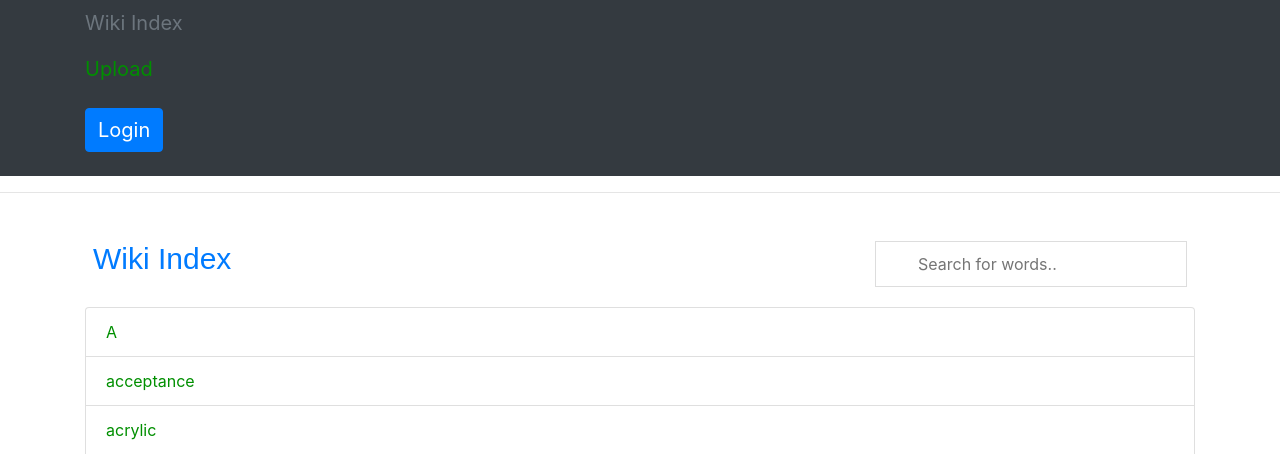
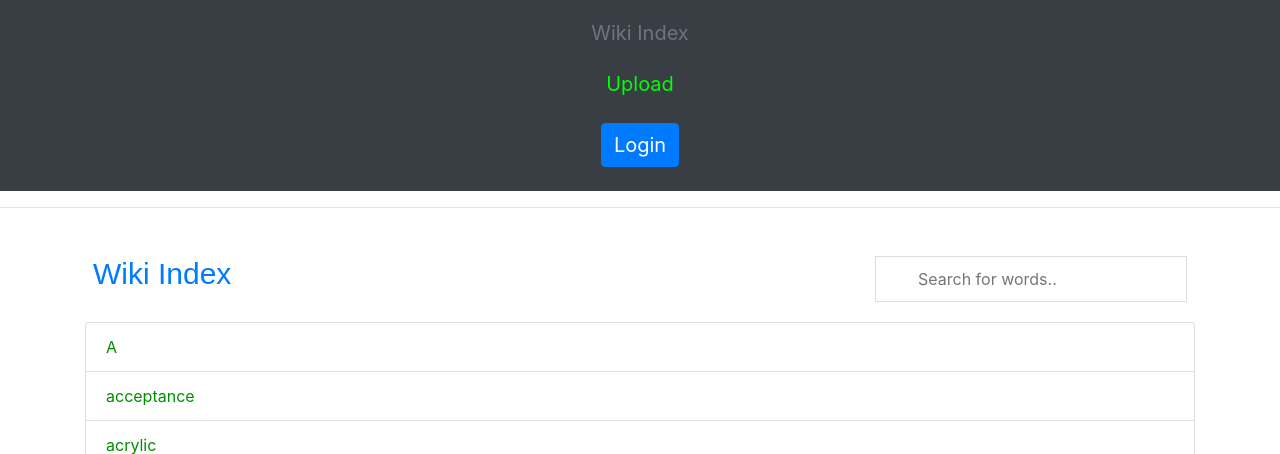
Before and after one commit to NathanMace7/wiki2, a Django app: page /wiki/ in a window 1280 px wide, after a click that opens the changed part. Shown: the part 136-590 px from the top of the page. Run offline with Django 3.2, Linux system fonts and the light colour scheme; data comes from the database, SQL or seed files in the repository; both versions use the stored data as it was after the commit; some libraries are stand-ins or nearby versions; some web fonts are replaced.

Commit message:
Improved Navigation

```diff
--- a/mysite/wiki/templates/wiki/index.html
+++ b/mysite/wiki/templates/wiki/index.html
@@ -31,6 +31,7 @@
             background-color: #555;
         }
 
+        /*This is for the search bar used for the index*/
         #myInput {
             width: 100%;
             font-size: 16px;
@@ -93,17 +94,19 @@
     </nav>
 
     <!--Navbar Contents-->
-    <div class="pos-f-t">
-        <div class="collapse bg-dark" id="navbarToggleExternalContent">
+    <div class="pos-f-t" style="text-align: center;">
+        <div style="width: 100%; background: #383E44;" class="collapse bg" id="navbarToggleExternalContent">
             <!--Aligns Contents-->
             <div class="container">
-                <ul class="navbar-nav mr-auto" href="">
-                    <!--Wiki Index (Disabled)-->
-                    <li class="nav-item active"><a class="nav-link disabled " href="{% url 'wiki:index' %}"
-                            style="font-size: 20px;">Wiki Index<span class="sr-only">(current)</span></a></li>
-                    <!--Upload-->
-                    <li class="nav-item active"><a class="nav-link" href="{% url 'wiki:upload_page' %}"
-                            style="font-size: 20px;">Upload<span class="sr-only">(current)</span></a></li>
+                <ul class="navbar-nav mr-auto">
+                    <!--Wiki Index-->
+                    <li class="nav-item active" style="margin: 10px 0 0 0;"><a class="nav-link disabled"
+                            href="{% url 'wiki:index' %}" style="font-size: 20px;">Wiki Index<span
+                                class="sr-only">(current)</span></a></li>
+                    <!--Upload (Disabled)-->
+                    <li class="nav-item active" style="margin: 5px 0 0 0;"><a class="nav-link"
+                            href="{% url 'wiki:upload_page' %}" style="font-size: 20px; color: lime;">Upload<span
+                                class="sr-only">(current)</span></a></li>
                     <!--Login/Logout Button-->
                     <li class="nav-item active"><a class="nav-link" href="#"><span class="sr-only">(current)</span></a>
                     </li>
```
Also changed, not shown: mysite/wiki/templates/wiki/detail.html (+9 -7 lines), mysite/wiki/templates/wiki/upload.html (+10 -7 lines), mysite/db.sqlite3.
